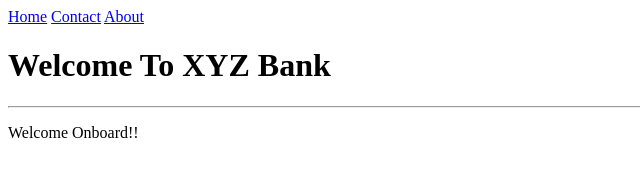
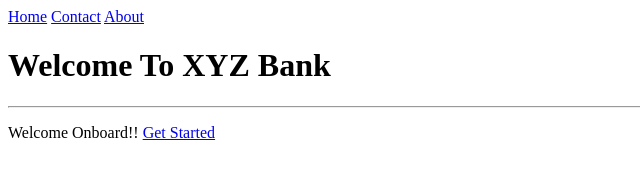
Before and after one commit to kumarsatyam0/DemoRepository, a plain HTML site: page banking/home/index.html in a window 1280 px wide. Shown: the full height of the page, 0-640 px from the left. Drawn offline with Linux system fonts and the light colour scheme.

Commit message:
Update index.html

```diff
--- a/banking/home/index.html
+++ b/banking/home/index.html
@@ -15,6 +15,7 @@
             <hr>
             <p>
                 Welcome Onboard!!
+                <a href="\DemoRepository\banking\index.html">Get Started</a>
             </p>
         </div>
     </body>
```
